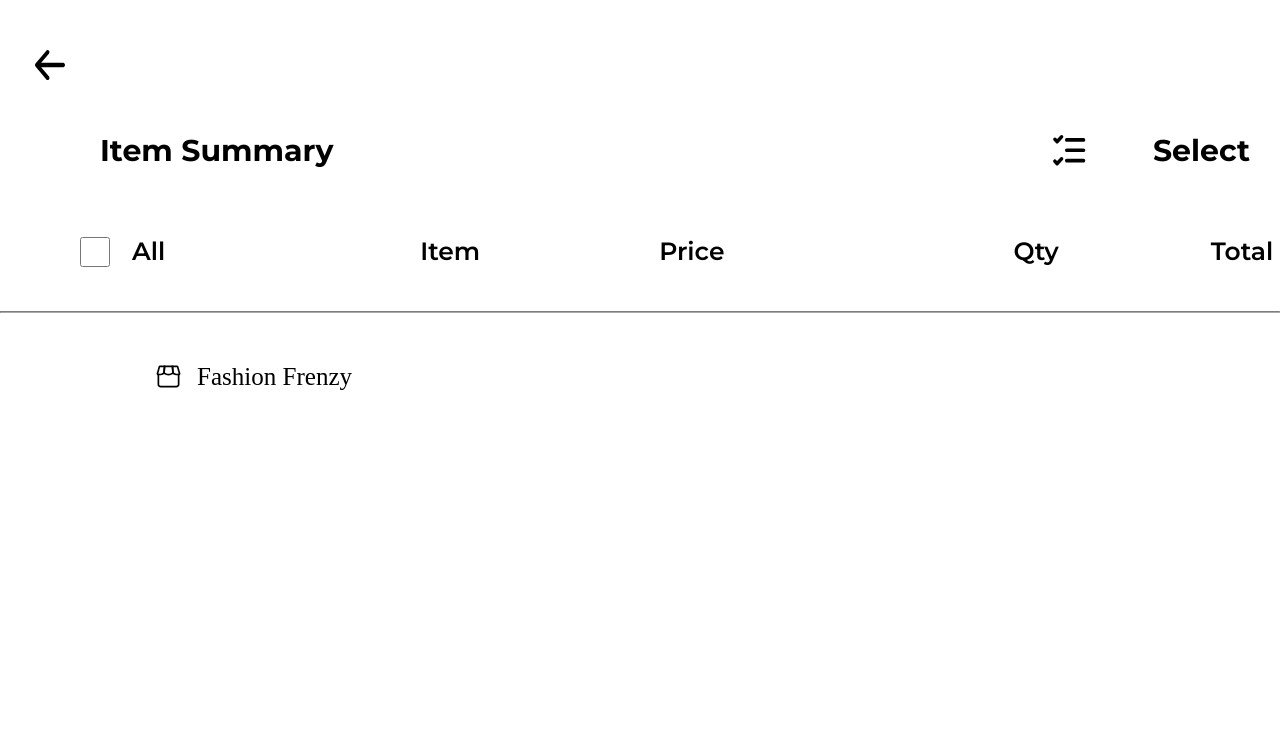
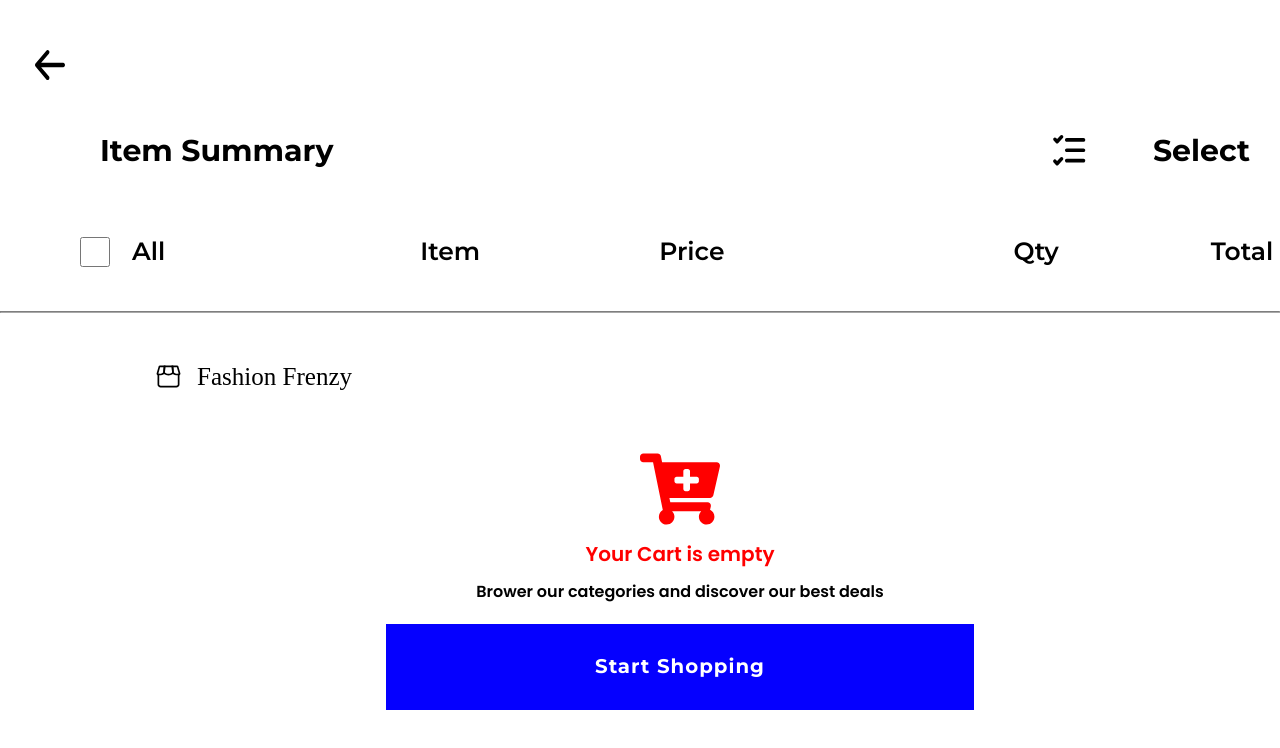
Before and after one commit to brsekani/project, a React (Create React App) app: page /cart in a window 1280 px wide. Shown: the top 748 px of the page. Built offline with nearby package versions, Linux system fonts and the light colour scheme; a web font is replaced by a local one.

Commit message:
add to cart when empty changed

```diff
--- a/package.json
+++ b/package.json
@@ -8,6 +8,7 @@
     "@testing-library/user-event": "^13.5.0",
     "react": "^18.2.0",
     "react-dom": "^18.2.0",
+    "react-icons": "^4.12.0",
     "react-router-dom": "^6.20.0",
     "react-scripts": "5.0.1",
     "react-slick": "^0.29.0",
--- a/src/index.css
+++ b/src/index.css
@@ -563,6 +563,7 @@ footer {
   background-color: #000000;
   margin-bottom: 225px;
   cursor: pointer;
+  text-decoration: none;
 }
 
 /* CART STYLE */
@@ -1186,6 +1187,43 @@ footer {
   }
 }
 
+.empty-cart-display {
+  display: flex;
+  flex-direction: column;
+  align-items: center;
+  justify-content: center;
+  font-family: "Poppins", sans-serif;
+  gap: 10px;
+  cursor: default;
+}
+
+.empty-cart-display h6 {
+  font-size: 20px;
+  font-weight: bold;
+  transition: color 0.5s ease-in-out;
+}
+
+.red {
+  color: #ff0000;
+}
+
+.empty-cart-display button {
+  width: 587.13px;
+  height: 86.441px;
+  flex-shrink: 0;
+  color: #fff;
+  font-family: Montserrat;
+  font-size: 19.762px;
+  font-style: normal;
+  font-weight: 700;
+  line-height: 140%;
+  letter-spacing: 0.988px;
+  background-color: #0500ff;
+  margin-top: 10px;
+  border: none;
+  margin-bottom: 100px;
+}
+
 /* RESPONSIVE CSS */
 @media only screen and (max-width: 767.98px) {
   nav {
@@ -1253,8 +1291,8 @@ footer {
     display: flex;
     flex-direction: column;
     align-items: center;
-    /* margin: 0 auto; */
     margin-top: 70px;
+    margin-bottom: 60px;
   }
 
   .infos-header h1 {
@@ -1318,7 +1356,7 @@ footer {
   }
 
   .second-div button {
-    margin: 0 auto;
+    margin: 0;
     max-width: 250.201px;
   }
 
@@ -1498,4 +1536,12 @@ footer {
     justify-content: center;
     margin: 30px;
   }
-}
+
+  .empty-cart-display p {
+    font-size: 13px;
+  }
+
+  .empty-cart-display button {
+    width: 300px;
+  }
+}
--- a/src/pages/AddToCartPage.js
+++ b/src/pages/AddToCartPage.js
@@ -2,8 +2,24 @@ import { Link } from "react-router-dom";
 import { AddToCartProduct } from "../components/AddToCartProduct";
 import { useMyContext } from "../context/MyContext";
 
+// ICONS
+import { FaCartPlus } from "react-icons/fa";
+import { useEffect, useState } from "react";
+
 function AddToCartPage() {
   const { cart, dispatch } = useMyContext();
+
+  // h6 changing color
+  const [isRed, setIsRed] = useState(true);
+
+  useEffect(() => {
+    const intervalId = setInterval(() => {
+      setIsRed((prevIsRed) => !prevIsRed);
+    }, 2000);
+
+    // Clear the interval when the component unmounts
+    return () => clearInterval(intervalId);
+  }, []);
 
   const AllProductChecked = cart.every((item) => item.checked === true);
 
@@ -59,7 +75,19 @@ function AddToCartPage() {
       </div>
 
       <div className="item-container">
-        {cart.map((product, index) => (
+        {cart.length <= 0 ? (
+          <div className="empty-cart-display">
+            <FaCartPlus size={80} color={isRed ? "red" : "black"} />
+            <h6 style={{ color: isRed ? "red" : "black" }}>
+              Your Cart is empty
+            </h6>
+            <p>Brower our categories and discover our best deals</p>
+            <Link to="/">
+              <button>Start Shopping</button>
+            </Link>
+          </div>
+        ) : (
+          cart.map((product, index) => (
             <AddToCartProduct
               product={product}
               // checked={index}
@@ -67,7 +95,8 @@ function AddToCartPage() {
               index={index}
               dispatch={dispatch}
             />
-        ))}
+          ))
+        )}
       </div>
       {cart < 1 ? (
         ""
--- a/src/pages/ProductDetails.js
+++ b/src/pages/ProductDetails.js
@@ -71,7 +71,10 @@ function ProductDetails() {
               delivery on Mar 12
             </p>
           </div>
-          <Link to={`/product/${product.id}/checkout`}>
+          <Link
+            to={`/product/${product.id}/checkout`}
+            style={{ textDecoration: "none" }}
+          >
             <button>Buy Now</button>
           </Link>
         </div>
```
Also changed, not shown: 2 other files (tests, documents, lock files or other folders). Lines whose indentation alone changed are shown as unchanged.
